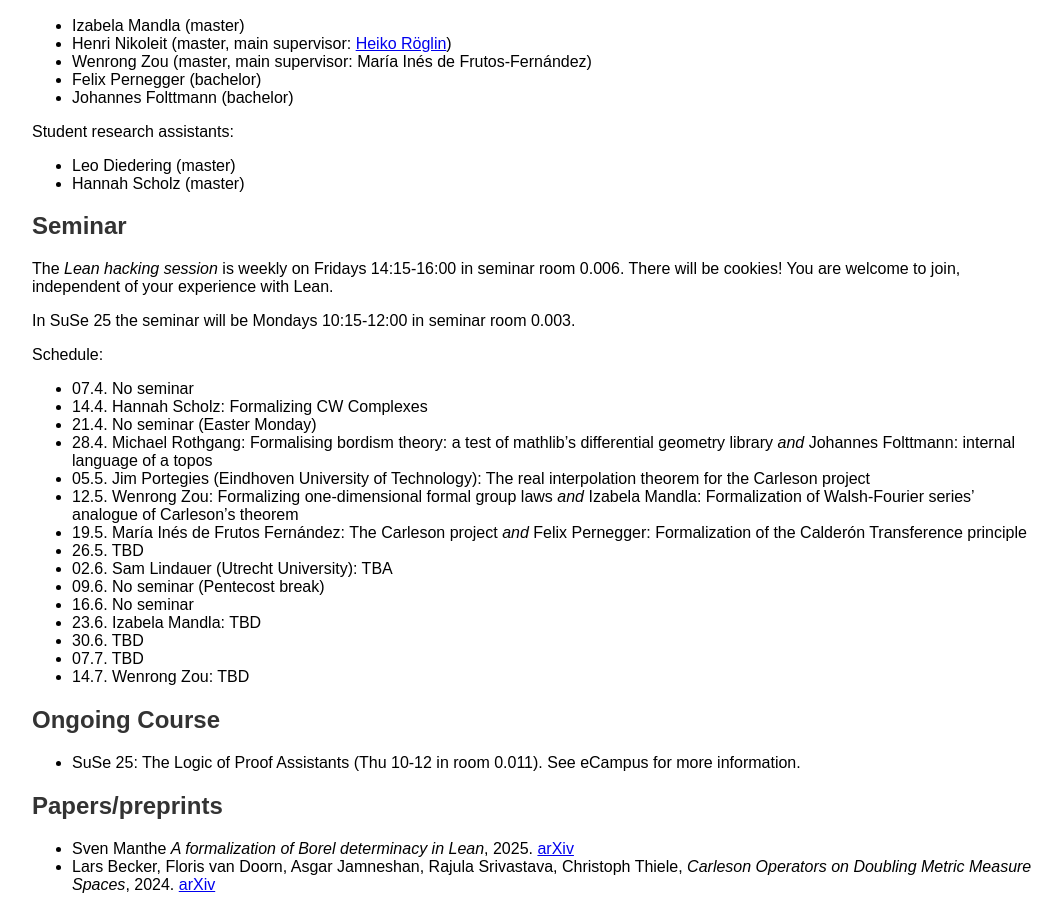
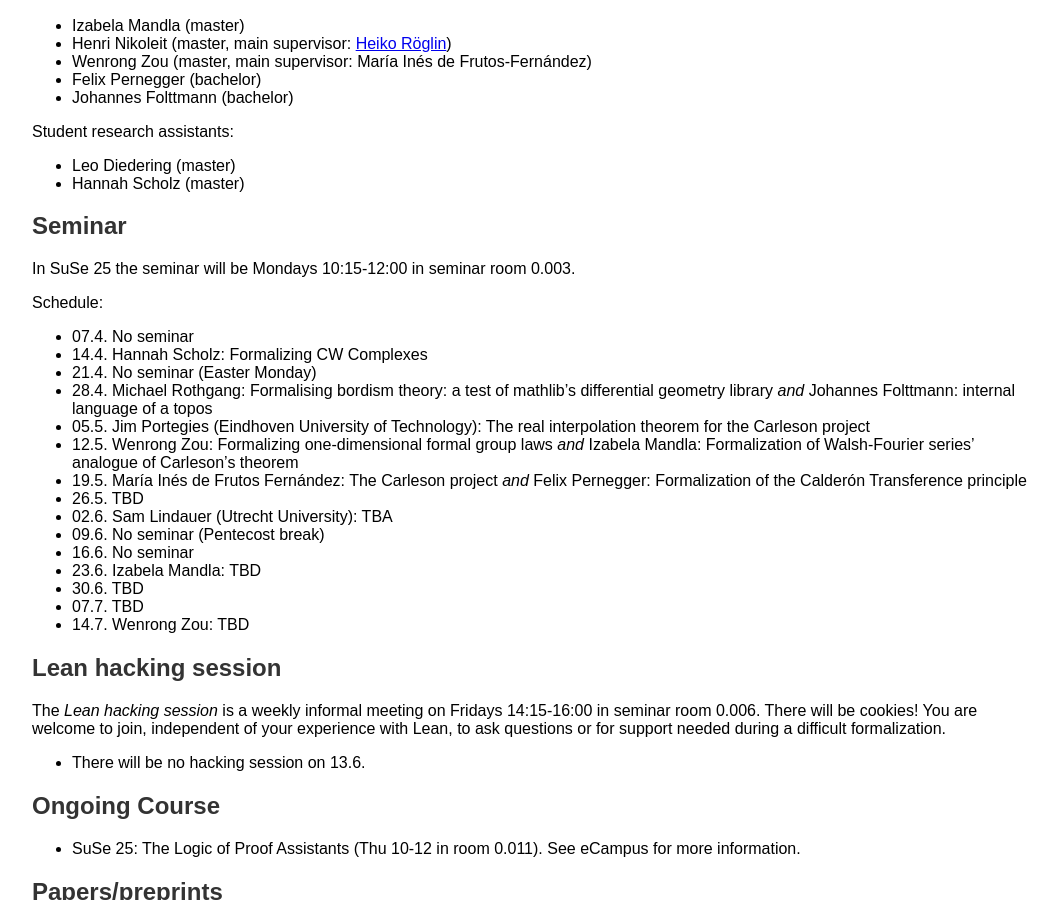
Before and after one commit to fpvandoorn/fpvandoorn.github.io, a Jekyll site: the page built from formalized-mathematics.md, in a window 1280 px wide and 900 px high, scrolled down 458 px. Shown: the whole window, without its empty margins (108-1170 px from the left). Built offline with Jekyll 4.4.1, drawn with Linux system fonts in a browser that asks for light colours; our own code applies the rules of GitHub Pages for plain Markdown files.

Commit message:
no hacking session on 13 June

```diff
--- a/formalized-mathematics.md
+++ b/formalized-mathematics.md
@@ -61,6 +59,11 @@ Schedule:
 * 07.7. TBD
 * 14.7. Wenrong Zou: TBD
 
+## Lean hacking session
+
+The *Lean hacking session* is a weekly informal meeting on Fridays 14:15-16:00 in seminar room 0.006. There will be cookies! You are welcome to join, independent of your experience with Lean, to ask questions or for support needed during a difficult formalization.
+
+* There will be no hacking session on 13.6.
 
 ## Ongoing Course
 
```
Also changed, not shown: other parts of formalized-mathematics.md (+0 -2 lines), index.md (+1 -1 lines).
